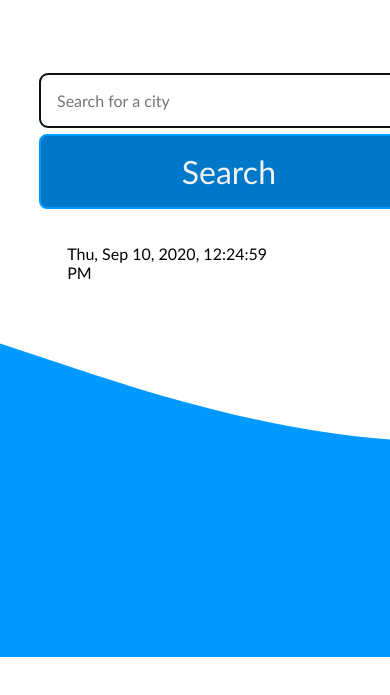
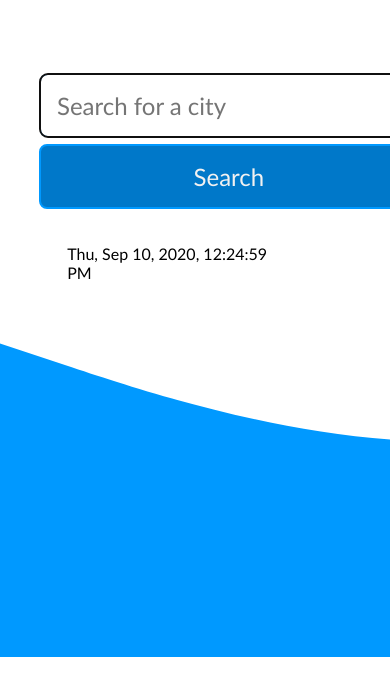
Before and after one commit to Qhristen/smash-it, a website: page index.html in a window 390 px wide. Shown: the part 109-804 px from the top of the page. Drawn offline with Linux system fonts and the light colour scheme.

Commit message:
fix input

```diff
--- a/styles.css
+++ b/styles.css
@@ -171,14 +171,16 @@
   text-align: center;
   font-size: 0.8em;
 }
+
 @media (min-width: 320px) and (max-width: 480px) {
   .searched-weather {
     padding: 1rem;
   }
 
-  form input {
+  form input,
+  form button {
     width: 39vh;
-    font-size: 1rem;
+    font-size: 1.5rem;
   }
 
   form button {
```
Also changed, not shown: 1 other file.
